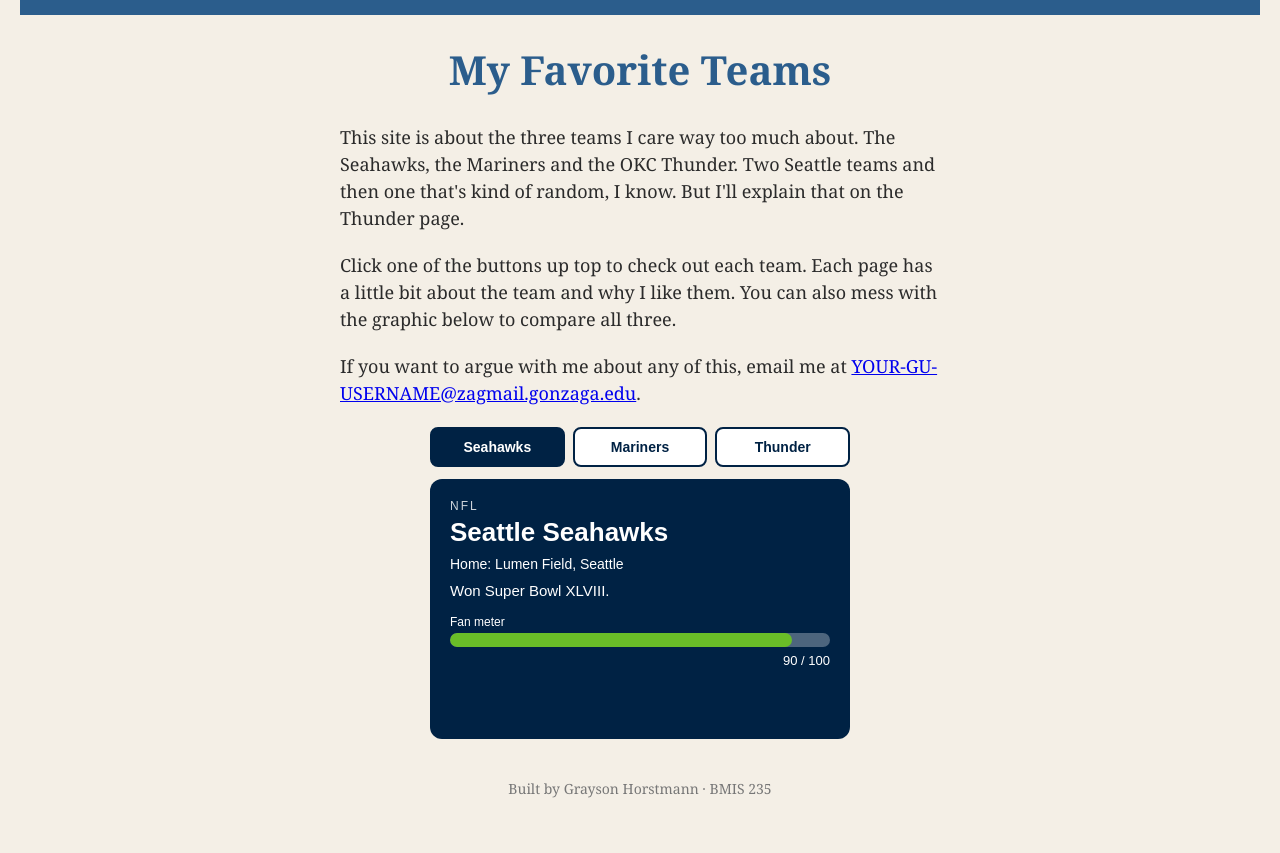
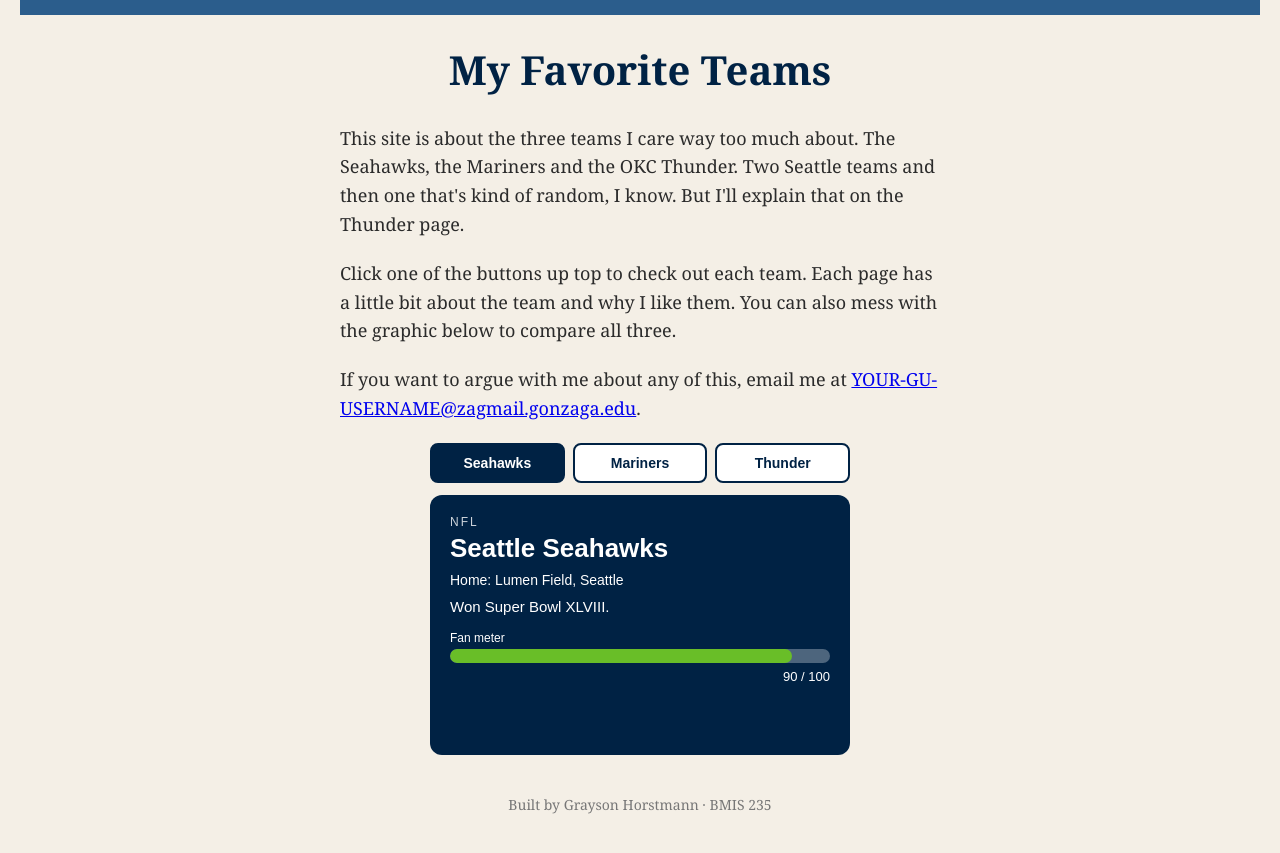
Before and after one commit to Ghorstmann1/bmis235-html-3, a plain HTML site: page index.html in a window 1280 px wide. Shown: the part 71-924 px from the top of the page. Drawn offline with Linux system fonts and the light colour scheme.

Commit message:
Add styles for h1 and p elements

```diff
--- a/styles.css
+++ b/styles.css
@@ -66,3 +66,13 @@ nav img {
 a:hover {
     color: #69BE28;
 }
+
+
+h1 {
+    color: #002244;
+    font-size: 40px;
+}
+p {
+    line-height: 1.6;
+    margin-bottom: 18px;
+}
```
